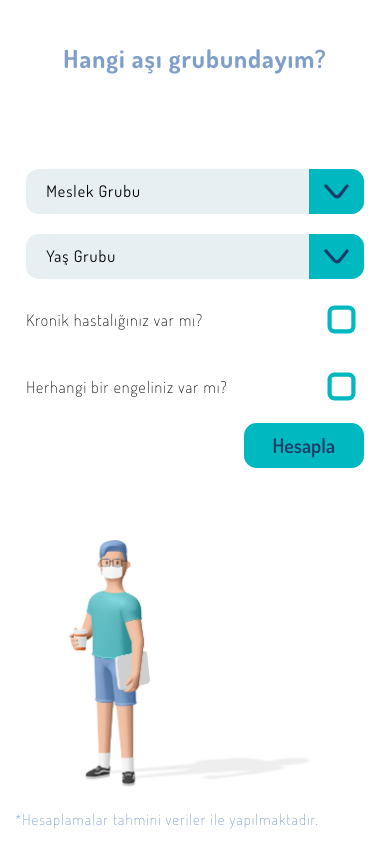
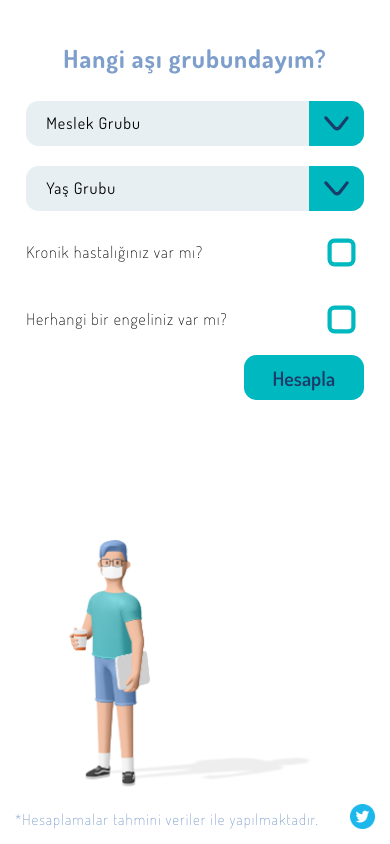
Before and after one commit to batin/hangi-asi-grubundayim, a React (Create React App) app: page / in a window 390 px wide. Built offline with nearby package versions, Linux system fonts and the light colour scheme.

Commit message:
Add twitter link

```diff
--- a/src/App.js
+++ b/src/App.js
@@ -2,6 +2,7 @@ import React from "react";
 import "./App.scss";
 import { WithInfo } from "./Hocs/With-info";
 import Richie from "./Assets/richie.png";
+import twitter from "./Assets/twitter.webp";
 import { Content } from "./Content/Content";
 import TagManager from 'react-gtm-module'
 
@@ -23,6 +24,7 @@ function App() {
         <img className="homepage-icon" src={Richie} alt="Homepage Icon" />
       </WithInfo>
       <p className="info">*Hesaplamalar tahmini veriler ile yapılmaktadır.</p>
+      <a href="https://twitter.com/btnerylmz" target="_blank" rel="noreferrer"><img className="twitter-icon" src={twitter} alt="Twitter Icon" /></a>
     </div>
   );
 }
--- a/src/App.scss
+++ b/src/App.scss
@@ -37,6 +37,12 @@
       right: unset;
     }
   }
+  .twitter-icon {
+    width: 25px;
+    position: absolute;
+    bottom: 15px;
+    right: 15px;
+  }
   .info {
     position: absolute;
     bottom: 0;
--- a/src/Hocs/With-info.js
+++ b/src/Hocs/With-info.js
@@ -17,9 +17,9 @@ const WithInfo = ({ children }) => {
   const occupationOptions = [
     { type: "Sağlık çalışanı", priority: 1 },
     { type: "Kalabalık ortamlarda çalışan", priority: 2 },
+    { type: "Öğrenci", priority: 4 },
+    { type: "İşsiz", priority: 4 },
     { type: "Diğer", priority: 3 },
-    { type: "İşsiz", priority: 4 },
-    { type: "Öğrenci", priority: 4 },
   ];
 
   const changeHasDisease = (disease) => {
--- a/src/Questions/Questions.scss
+++ b/src/Questions/Questions.scss
@@ -21,9 +21,15 @@
   }
 }
 
+@media only screen and (max-width: 1366px) {
+  .questions {
+    top: 20vh;
+  }
+}
+
 @media screen and (max-width: 815px) {
   .questions {
-    top: 20vh;
+    top: 12vh;
     width: 40vh;
     left: unset;
     .first-line {
@@ -35,11 +41,7 @@
   }
 }
 
-@media only screen and (max-width: 1366px) {
-  .questions {
-    top: 20vh;
-  }
-}
+
 
 .cta {
   position: absolute;
--- a/src/Result/Result.scss
+++ b/src/Result/Result.scss
@@ -47,7 +47,7 @@
     bottom: 5px;
     margin: 0;
     color: white;
-    font-size: 13px;
+    font-size: 12px;
   }
 
   .survey {
@@ -62,6 +62,7 @@
     .buttons {
       display: flex;
       flex-direction: row;
+      font-size: 16px;
       button {
         -webkit-appearance: none;
         -moz-appearance: none;
@@ -73,7 +74,6 @@
         margin: 5px;
         margin-bottom: 15px;
         background-color: white;
-        font-size: 18px;
         font-family: "Dosis", sans-serif;
         border-radius: 2px;
       }
@@ -87,16 +87,19 @@
   }
 }
 
-@media screen and (max-width: 815px) {
-  .result {
-    top: 20vh;
-    width: 40vh;
-    left: unset;
-  }
-}
-
-@media only screen and (max-width: 1366px) {
+@media only screen and (max-width: 815px) and (max-width: 1366px) {
   .result {
     top: 20vh;
   }
 }
+
+@media screen and (max-width: 815px) {
+  .result {
+    top: 12vh;
+    width: 40vh;
+    left: unset;
+    .result-heading {
+      margin: 10px 0;
+    }
+  }
+}
```
Also changed, not shown: src/Assets/twitter.webp (added).
